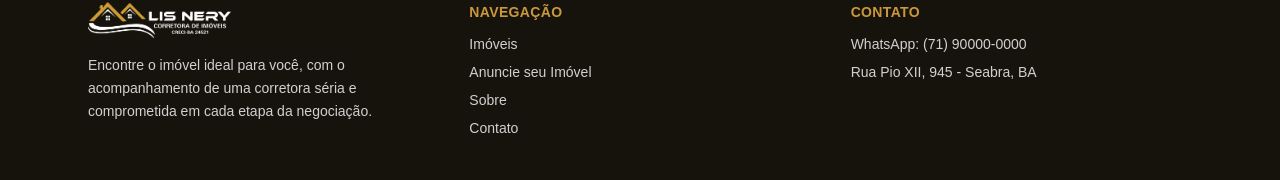
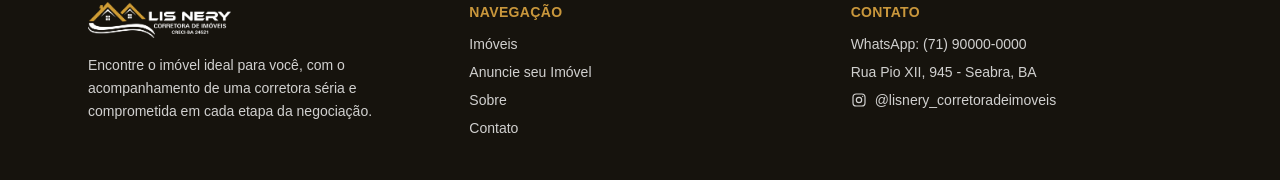
Before and after one commit to nikecodedev/real-estate-br-media, a Next.js app: page / in a window 1280 px wide. Shown: the part 1360-1540 px from the top of the page. Built offline with nearby package versions, Linux system fonts and the light colour scheme; no server answers; the database is empty.

Commit message:
Add main Instagram link to footer (client confirmed only the primary account)

```diff
--- a/src/components/site-footer.tsx
+++ b/src/components/site-footer.tsx
@@ -45,6 +45,21 @@ export function SiteFooter() {
               </a>
             </li>
             <li>Rua Pio XII, 945 - Seabra, BA</li>
+            <li>
+              <a
+                href="https://www.instagram.com/lisnery_corretoradeimoveis/"
+                target="_blank"
+                rel="noopener noreferrer"
+                className="inline-flex items-center gap-2 hover:text-white"
+              >
+                <svg viewBox="0 0 24 24" fill="none" stroke="currentColor" strokeWidth={1.8} className="h-4 w-4">
+                  <rect x="3" y="3" width="18" height="18" rx="5" />
+                  <circle cx="12" cy="12" r="4" />
+                  <circle cx="17.5" cy="6.5" r="1" fill="currentColor" stroke="none" />
+                </svg>
+                @lisnery_corretoradeimoveis
+              </a>
+            </li>
           </ul>
         </div>
       </div>
```
